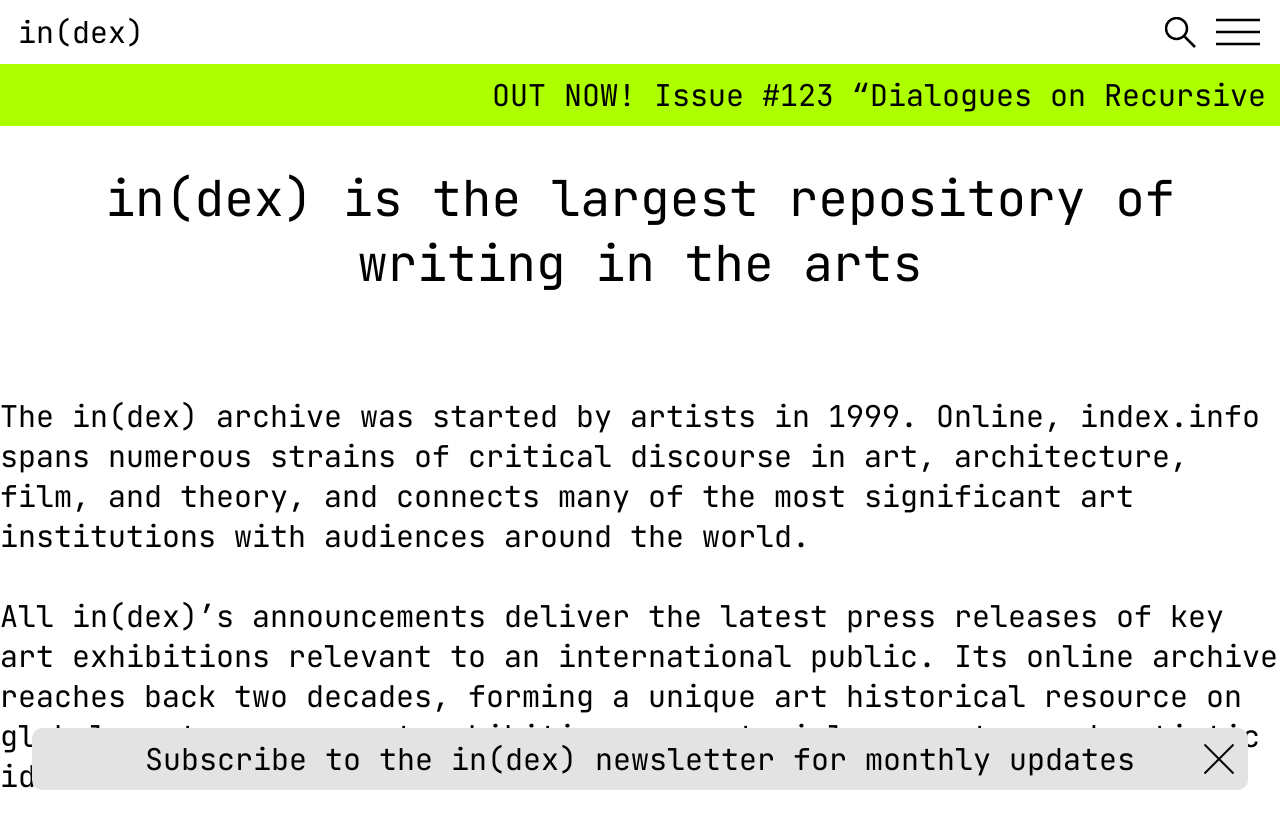
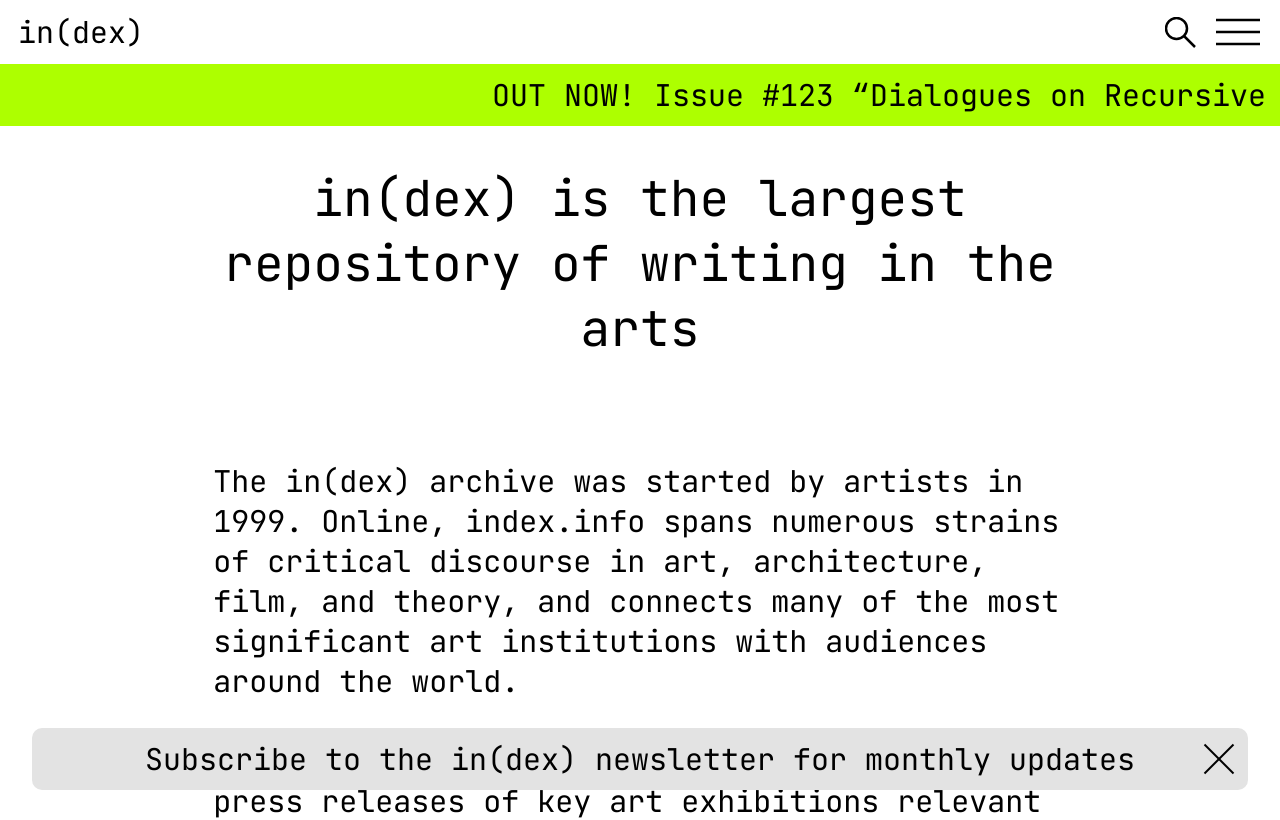
Before and after one commit to MZSkjaerstad/Prosesser_og_brukergrensesnitt, a Vue app: page /about-us in a window 1280 px wide. Shown: the top 820 px of the page. Built offline with nearby package versions, Linux system fonts and the light colour scheme.

Commit message:
:ambulance: Grid fix in AboutUs Component

```diff
--- a/src/views/AboutUs.vue
+++ b/src/views/AboutUs.vue
@@ -29,6 +29,11 @@ export default {
 
 <style>
    .about-us {
+      display: grid;
+      grid-template-columns: repeat(12, 1fr);
+   }
+
+   .about-us__details {
       grid-column: 3 / span 8;
         grid-row: 1;
    }
```
